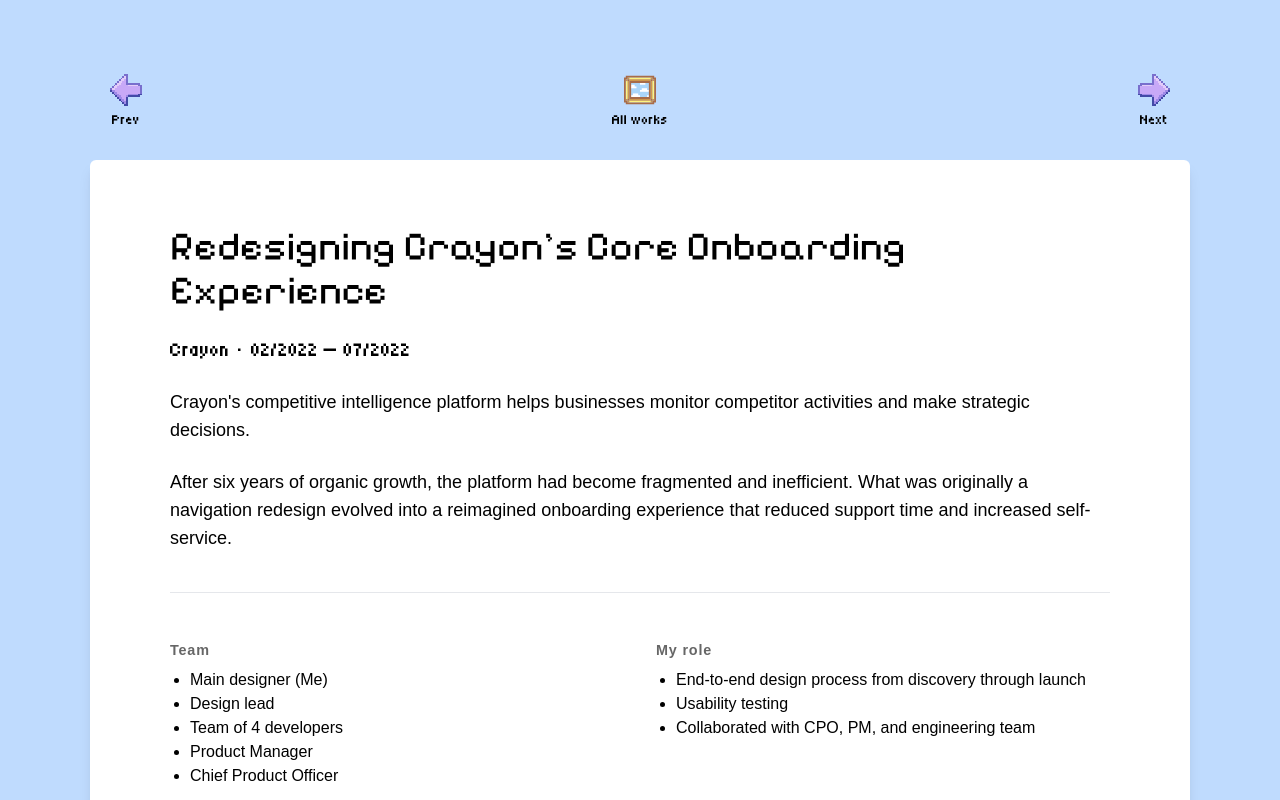
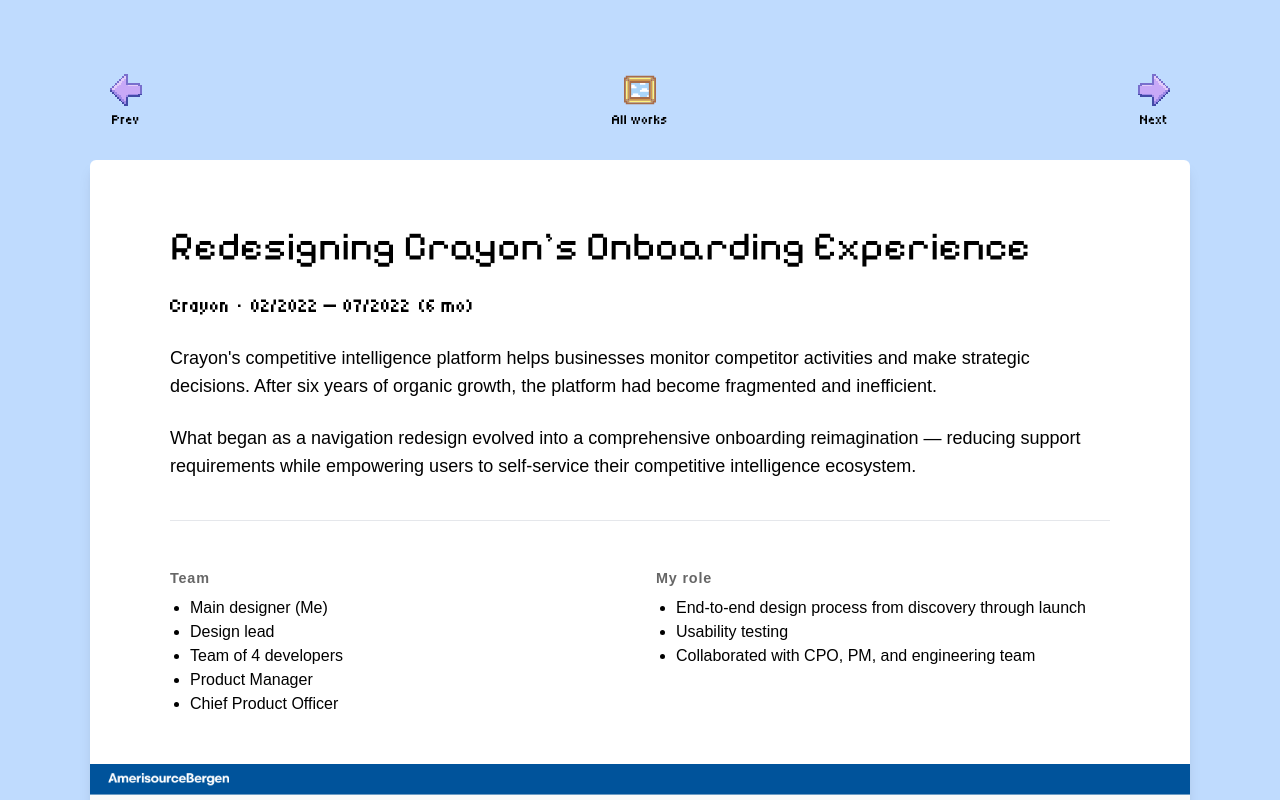
Before and after one commit to jinny-seo/portfolio-linkedin, a Next.js app: page /projects/crayon in a window 1280 px wide. Shown: the top 800 px of the page. Built offline with nearby package versions, Linux system fonts and the light colour scheme; a web font is replaced by a local one.

Commit message:
Updated <CaseStudyHeader> to include duration and edited Crayon project intro

```diff
--- a/src/app/projects/crayon/page.tsx
+++ b/src/app/projects/crayon/page.tsx
@@ -10,10 +10,11 @@
 import { projAssets } from "@/assets/projAssets";
 import { CaseStudyHeader } from "@/components/CaseStudyHeader";
 
+
 const caseStudyData = {
   intro:[
-    "Crayon's competitive intelligence platform helps businesses monitor competitor activities and make strategic decisions.",
-    "After six years of organic growth, the platform had become fragmented and inefficient. What was originally a navigation redesign evolved into a reimagined onboarding experience that reduced support time and increased self-service.",
+    "Crayon's competitive intelligence platform helps businesses monitor competitor activities and make strategic decisions. After six years of organic growth, the platform had become fragmented and inefficient.",
+    "What began as a navigation redesign evolved into a comprehensive onboarding reimagination — reducing support requirements while empowering users to self-service their competitive intelligence ecosystem.",
   ],
   team: [
     "Main designer (Me)",
--- a/src/assets/projAssets.tsx
+++ b/src/assets/projAssets.tsx
@@ -1,5 +1,5 @@
 import projAB from './project/AB_hero-2.png';
-import projCrayon from './project/proj-crayon.png';
+import projCrayon from './project/Crayon_hero.png';
 import projETC from './project/proj-etc.png';
 import projRyan from './project/proj-ryan.png';
 import projOM from './project/proj-om.png';
@@ -8,20 +8,18 @@
     {
         name: "Transforming a pharmaceutical cost-savings platform",
         company: "AmerisourceBergen",
-        date: "03/2021 — 12/2021",
-        duration: "10 months",
+        date: "03/2021 - 12/2021",
+        duration: "10 mo",
         description: "Launching an MVP for a dashboard used by pharmacy purchasing managers to find cheaper alternatives to products",
-
         link: "ab",
         image: projAB,
     },
     {
-        name: "Redesigning Crayon's Core Onboarding Experience",
+        name: "Redesigning Crayon's Onboarding Experience",
         company: "Crayon",
         date: "02/2022 — 07/2022",
-        duration: "--",
-        description: "A new navigation experience for the landing page of Crayon, the Insights page.",
-        intro: [],
+        duration: "6 mo",
+        description: "A new onboarding and landing experience for a competitive intelligence platform.",
         link: "crayon",
         image: projCrayon,
     },
@@ -29,9 +27,8 @@
         name: "riteHorizon 2.0 for ETC",
         company: "ETC",
         date: "02/2019 — 04/2019",
-        duration: "--",
+        duration: "12 weeks",
         description: "Reenvisioning a tolling management application used by customer service representatives",
-        intro: [],
         link: "etc",
         image: projETC,
     },
@@ -39,7 +36,7 @@
         name: "Savings Summary for Ryan DXP",
         company: "Ryan",
         date: "09/2019 — 01/2020",
-        duration: "--",
+        duration: "5 mo",
         description: "Delivering the Savings Summary for Ryan’s DXP, a custom platform for tax consultants and their clients",
         intro: [],
         link: "ryan",
@@ -49,7 +46,7 @@
         name: "Design Library for OpenMarket",
         company: "OpenMarket",
         date: "02/2020 — 02/2021",
-        duration: "--",
+        duration: "12 mo",
         description: "Creating a design library for a mobile messaging platform provider",
         intro: [],
         link: "om",
--- a/src/components/CaseStudyHeader.tsx
+++ b/src/components/CaseStudyHeader.tsx
@@ -30,7 +30,10 @@
                         <div className="flex flex-col gap-2">
                             <h1 className="font-PixelifySans">{title}</h1>
                             <p className="font-Tiny5 mb-0 mt-2 lg:mb-2 lg:mt-4 md:text-lg lg:text-xl">
-                                <span>{company}</span><span className="mx-2">·</span><span>{date}</span>
+                                <span>{company}</span>
+                                <span className="mx-2">·</span>
+                                <span>{date}</span>
+                                <span className="ml-2">({duration})</span>
                             </p>
                         </div>
                         <div className="md:text-lg">
```
Also changed, not shown: src/assets/project/Crayon_hero.png (added).
